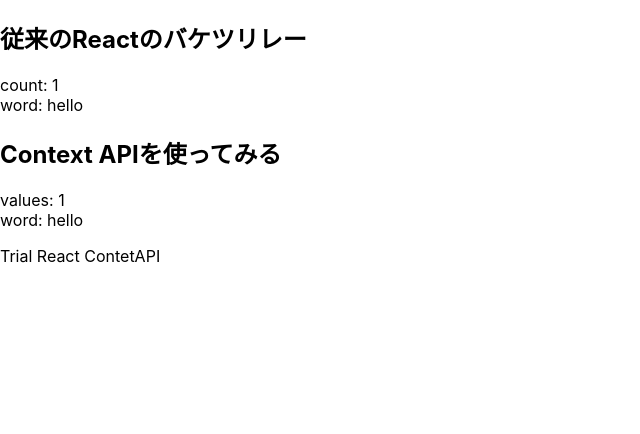
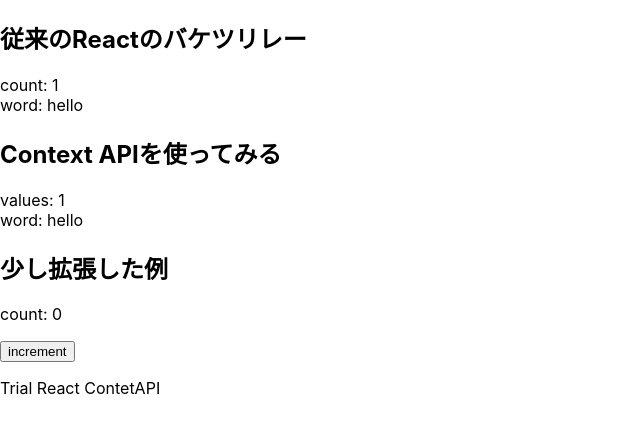
Before and after one commit to mrsekut/trial-react-context, a React (Create React App) app: page / in a window 1280 px wide. Shown: the top 434 px of the page, without its empty margins (0-640 px from the left). Built offline with nearby package versions, Linux system fonts and the light colour scheme.

Commit message:
[Add]extended context api example

```diff
--- a/src/App.js
+++ b/src/App.js
@@ -7,6 +7,7 @@
 
 import ConventionParent from './components/ConventionalPattern/index';
 import SimpleContextAPIParent from './components/SimpleContextAPI/index';
+import ExtendedParent from './components/SlightlyExtendedContextAPI/index';
 
 const App = () => (
   <Provider store={store}>
@@ -14,6 +15,8 @@
     <ConventionParent />
     <h2>Context APIを使ってみる</h2>
     <SimpleContextAPIParent />
+    <h2>少し拡張した例</h2>
+    <ExtendedParent />
     <p>Trial React ContetAPI</p>
   </Provider>
 );
--- /dev/null
+++ b/src/components/SlightlyExtendedContextAPI/index.jsx
@@ -0,0 +1,53 @@
+import React from 'react';
+
+// 名前を付けてcontextを作る
+const CounterContext = React.createContext();
+
+// 親
+export default class ExtendedParent extends React.Component {
+  constructor(props) {
+    super(props);
+    this.state = {
+      count: 0 // stateを定義
+    };
+  }
+
+  increment = () => {
+    this.setState({
+      count: this.state.count + 1
+    });
+  };
+
+  render() {
+    return (
+      <CounterContext.Provider
+        value={{ count: this.state.count, increment: this.increment }} // 関数も渡す
+      >
+        <Child />
+      </CounterContext.Provider>
+    );
+  }
+}
+
+// 子 何もしてない
+const Child = () => <Grandson />;
+
+// 孫 これはclass
+class Grandson extends React.Component {
+  static contextType = CounterContext; // contextTypeを使う
+
+  componentDidMount() {
+    // lifecycleの中でもcontextにアクセスできる
+    console.log(this.context.count);
+  }
+
+  render() {
+    const { count, increment } = { ...this.context }; // contextを受け取る
+    return (
+      <>
+        <p>count: {count}</p>
+        <button onClick={increment}>increment</button>
+      </>
+    );
+  }
+}
```
